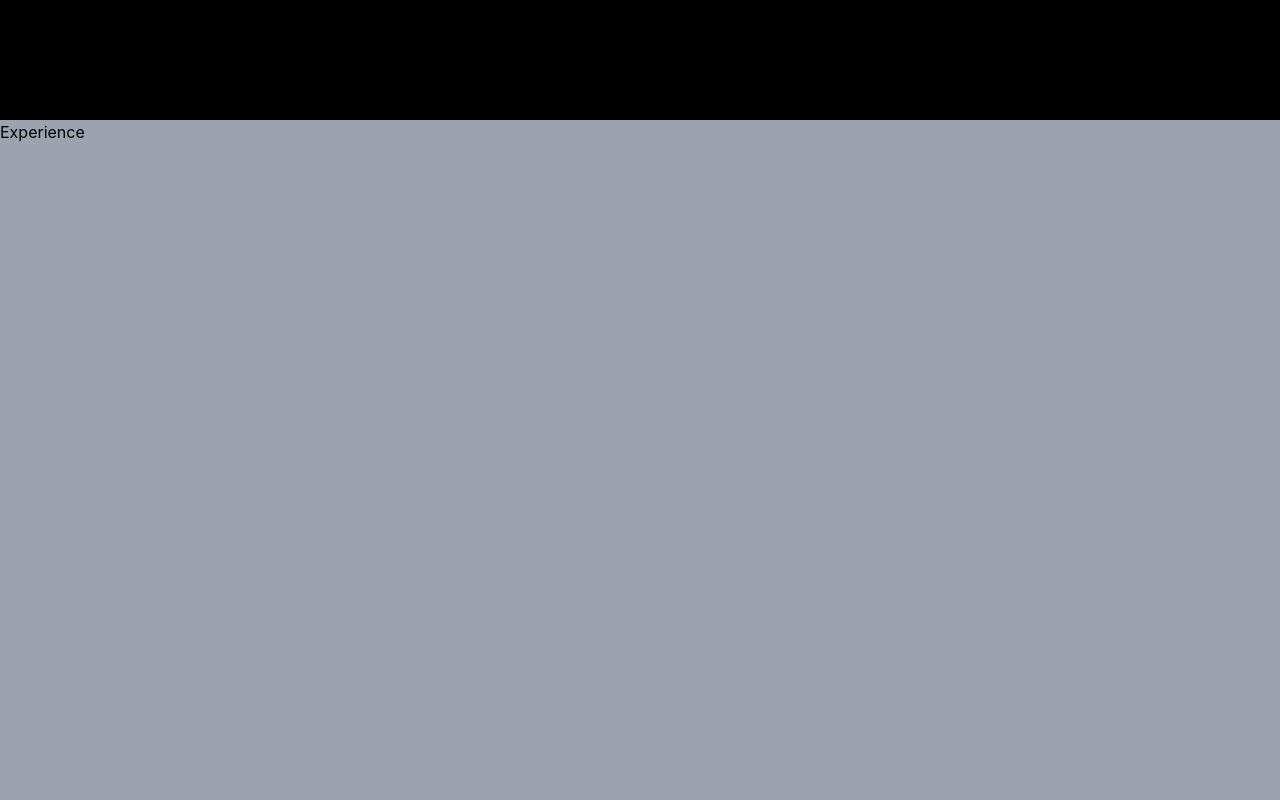
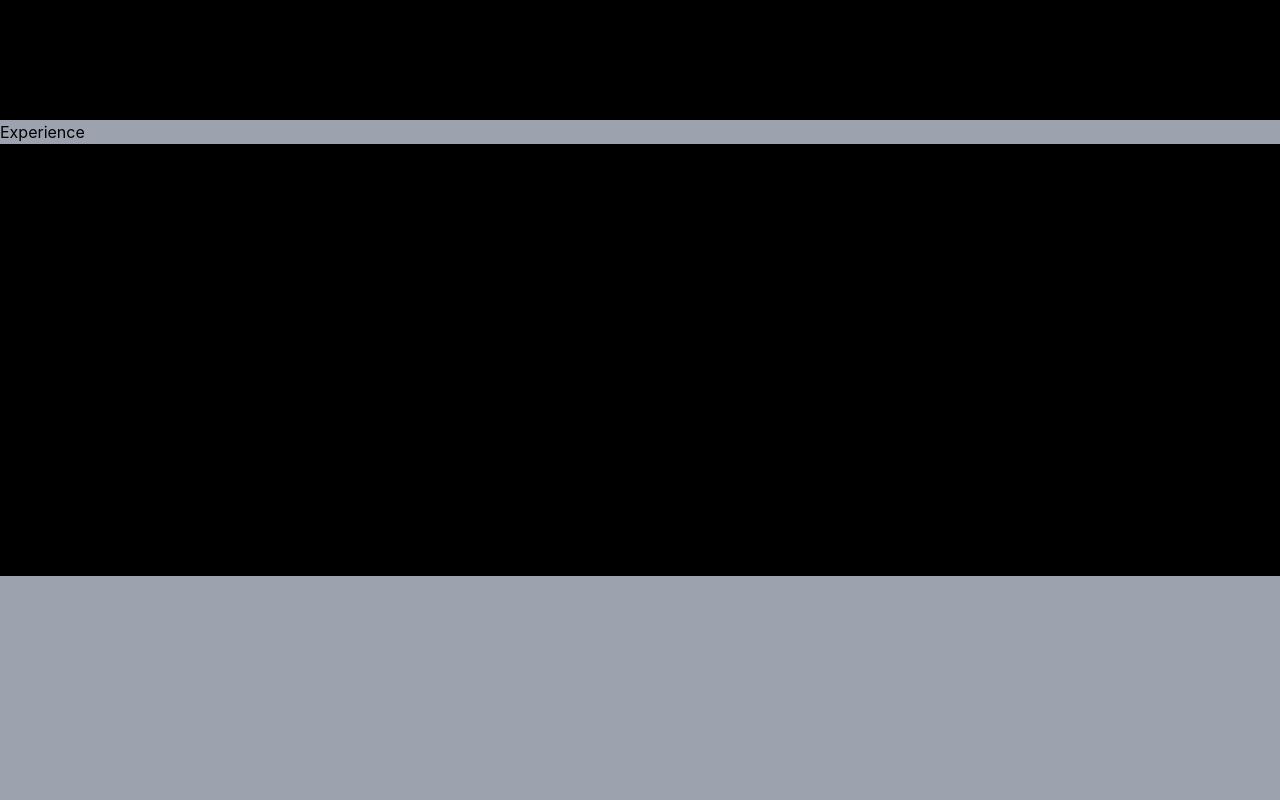
Before and after one commit to StephenJakku/stephenjakku.github.io, a Next.js app: page / in a window 1280 px wide. Shown: the part 680-1480 px from the top of the page. Built offline with nearby package versions, Linux system fonts and the light colour scheme.

Commit message:
Scrolling optimized, Added new plugin to hide scroll bar

```diff
--- a/Components/About.js
+++ b/Components/About.js
@@ -9,7 +9,7 @@ function About({ bgColor }) {
         <p className="max-w-xl">
           Currently a Computer Science graduate student at California State
           University - Long Beach. I am an experienced DevOps Engineer,
-          Middleware Developer who's Trying to explore the front end world!
+          Middleware Developer who's trying to explore the front end world!
         </p>
       </div>
     </div>
--- a/Components/Experience.js
+++ b/Components/Experience.js
@@ -1,10 +1,87 @@
 function Experience({ bgColor }) {
   return (
-    <div
-      id="exp"
-      className={`flex justify-center h-full ${bgColor} items-center`}
-    >
-      <p className="text-black">Experience</p>
+    <div className={`flex justify-center h-full ${bgColor}`}>
+      <div className="space-y-4">
+        <div>
+          <p className="text-black pt-12 text-2xl font-medium">Experience</p>
+        </div>
+
+        <div className="overflow-y-scroll scrollbar-hide h-3/4">
+          <div className="grid grid-cols-2 bg-black text-white max-w-6xl">
+            <div className="flex justify-start p-4 border-r-2 border-white">
+              <h1>Application Development Analyst</h1>
+            </div>
+            <div className="p-4">
+              <ul className="list">
+                <li>
+                  • Managed a team consisting of members ranging from Associate
+                  developers to Devops engineers in three different locations
+                  and collaborated with Business Partners, Operations,
+                  Stakeholders to maintian and upgrade the production
+                  infrastructure.
+                </li>
+                <li>
+                  • Performed 300+ Mulesoft API/Application deployments to
+                  CloudHub and configuration management – RAML deployment, Proxy
+                  deployments, Policies enforcements, Contracts, Gateway setup
+                  using Anypoint Platform.
+                </li>
+                <li>
+                  • Developed a script for efficient management of users based
+                  on their active login sessions in Bitbucket leading to a
+                  saving of 50% of users licensing costs to the client.
+                </li>
+                <li>
+                  • Proposed automated alerting system around the infrastructure
+                  to report frequently known issues as soon as they raise which
+                  resulted in quicker and more efficient fixes drastically
+                  reducing of the resolution times by 75%.
+                </li>
+                <li>
+                  • Gained working knowledge of AWS Cloud environment and its
+                  tools and hands on knowledge of SSH, PGP and SFTP
+                  implementations for data security.
+                </li>
+              </ul>
+            </div>
+            <div className="flex justify-start p-4 border-r-2 border-white">
+              <h1>Application Development Associate</h1>
+            </div>
+            <div className="p-4">
+              <ul className="list">
+                <li>
+                  • Been part of design, code, and support phases of
+                  implementing more than 250 integration solutions to meet
+                  business needs using IBM Integration Bus and its utilities.
+                </li>
+                <li>
+                  • Implemented DevOps automations around Middleware
+                  architecture on a production scale using tools - Jenkins,
+                  Bitbucket, Jira, Puppet, SonarQube and Sonatype Nexus tools
+                  resulting in savings of 50% deployment times and reduction of
+                  manual errors.
+                </li>
+                <li>
+                  • Planned and executed user management schemes with the
+                  integration of Azure-AD, LDAP with Devops tools, Service Now,
+                  Jira and Deployment environments (Cloud and Local Servers),
+                  successfully managing around 200 users.
+                </li>
+                <li>
+                  • Successfully migrated more than 2000 repositories from CVS
+                  to Bitbucket along with their 10 to 15 years of commit
+                  histories using shell scripting.
+                </li>
+                <li>
+                  • Designed various strategies for automations and persuaded
+                  them by creating multiple CI/CD pipelines using Groovy, Ant
+                  and Shell scripts reducing manual efforts by more than 50%.
+                </li>
+              </ul>
+            </div>
+          </div>
+        </div>
+      </div>
     </div>
   );
 }
--- a/Components/Navbar.js
+++ b/Components/Navbar.js
@@ -1,7 +1,7 @@
 import { Sling as Hamburger } from "hamburger-react";
 import { useState, useCallback, useEffect } from "react";
 
-function Navbar({ executeScroll, comp }) {
+function Navbar({ executeScroll, refs }) {
   const [isOpen, setOpen] = useState(false);
   return (
     <div className="grid grid-cols-2 h-12 bg-black">
@@ -17,8 +17,7 @@ function Navbar({ executeScroll, comp }) {
         <ul className="flex items-center text-white text-lg space-x-4 mr-4">
           <li
             onClick={() => {
-              comp("abt");
-              executeScroll();
+              executeScroll(refs.abtRef);
             }}
             className="hover:border-b-2 hover:border-red-600 p-1 cursor-default "
           >
@@ -26,8 +25,7 @@ function Navbar({ executeScroll, comp }) {
           </li>
           <li
             onClick={() => {
-              comp("exp");
-              executeScroll();
+              executeScroll(refs.expRef);
             }}
             className="hover:border-b-2 hover:border-cyan-400 p-1  cursor-default"
           >
@@ -35,8 +33,7 @@ function Navbar({ executeScroll, comp }) {
           </li>
           <li
             onClick={() => {
-              comp("prj");
-              executeScroll();
+              executeScroll(refs.prjRef);
             }}
             className="hover:border-b-2 hover:border-orange-400 p-1  cursor-default"
           >
@@ -44,8 +41,7 @@ function Navbar({ executeScroll, comp }) {
           </li>
           <li
             onClick={() => {
-              executeScroll();
-              comp("con");
+              executeScroll(refs.conRef);
             }}
             className="hover:border-b-2 hover:border-green-500 p-1  cursor-default"
           >
--- a/package.json
+++ b/package.json
@@ -11,7 +11,8 @@
     "hamburger-react": "^2.4.1",
     "next": "12.0.10",
     "react": "17.0.2",
-    "react-dom": "17.0.2"
+    "react-dom": "17.0.2",
+    "tailwind-scrollbar-hide": "^1.1.7"
   },
   "devDependencies": {
     "autoprefixer": "^10.4.2",
--- a/pages/index.js
+++ b/pages/index.js
@@ -7,25 +7,15 @@ import Contact from "../Components/Contact";
 import { useRef, useState } from "react";
 
 export default function Home() {
-  const [comp, setcomp] = useState("");
   const expRef = useRef(null);
   const abtRef = useRef(null);
   const prjRef = useRef(null);
   const conRef = useRef(null);
-  const executeScroll = () => {
-    if (comp == "exp") {
-      expRef.current.scrollIntoView({ behavior: "smooth" });
-      console.log("EXP");
-    } else if (comp == "abt") {
-      abtRef.current.scrollIntoView({ behavior: "smooth" });
-      console.log("ABT");
-    } else if (comp == "prj") {
-      prjRef.current.scrollIntoView({ behavior: "smooth" });
-      console.log("PRJ");
-    } else if (comp == "con") {
-      conRef.current.scrollIntoView({ behavior: "smooth" });
-      console.log("CON");
-    }
+
+  const ref = { abtRef, expRef, prjRef, conRef };
+
+  const executeScroll = (componentRef) => {
+    componentRef.current.scrollIntoView({ behavior: "smooth" });
   };
 
   return (
@@ -35,15 +25,18 @@ export default function Home() {
         <meta name="description" content="Portfolio website of Stephen Jakku" />
       </Head>
       <div className="fixed top-0 left-0 right-0">
-        <Navbar executeScroll={executeScroll} comp={setcomp} />
+        <Navbar executeScroll={executeScroll} refs={ref} />
       </div>
       <main className="h-full">
         <div ref={abtRef}></div>
         <About bgColor="bg-black" />
+
         <div ref={expRef}></div>
         <Experience bgColor="bg-gray-400" />
+
         <div ref={prjRef}></div>
         <Projects bgColor="bg-zinc-900" />
+
         <div ref={conRef}></div>
         <Contact bgColor="bg-black" />
       </main>
--- a/tailwind.config.js
+++ b/tailwind.config.js
@@ -6,5 +6,5 @@ module.exports = {
   theme: {
     extend: {},
   },
-  plugins: [],
+  plugins: [require("tailwind-scrollbar-hide")],
 };
```
Also changed, not shown: 1 other file (tests, documents, lock files or other folders).
